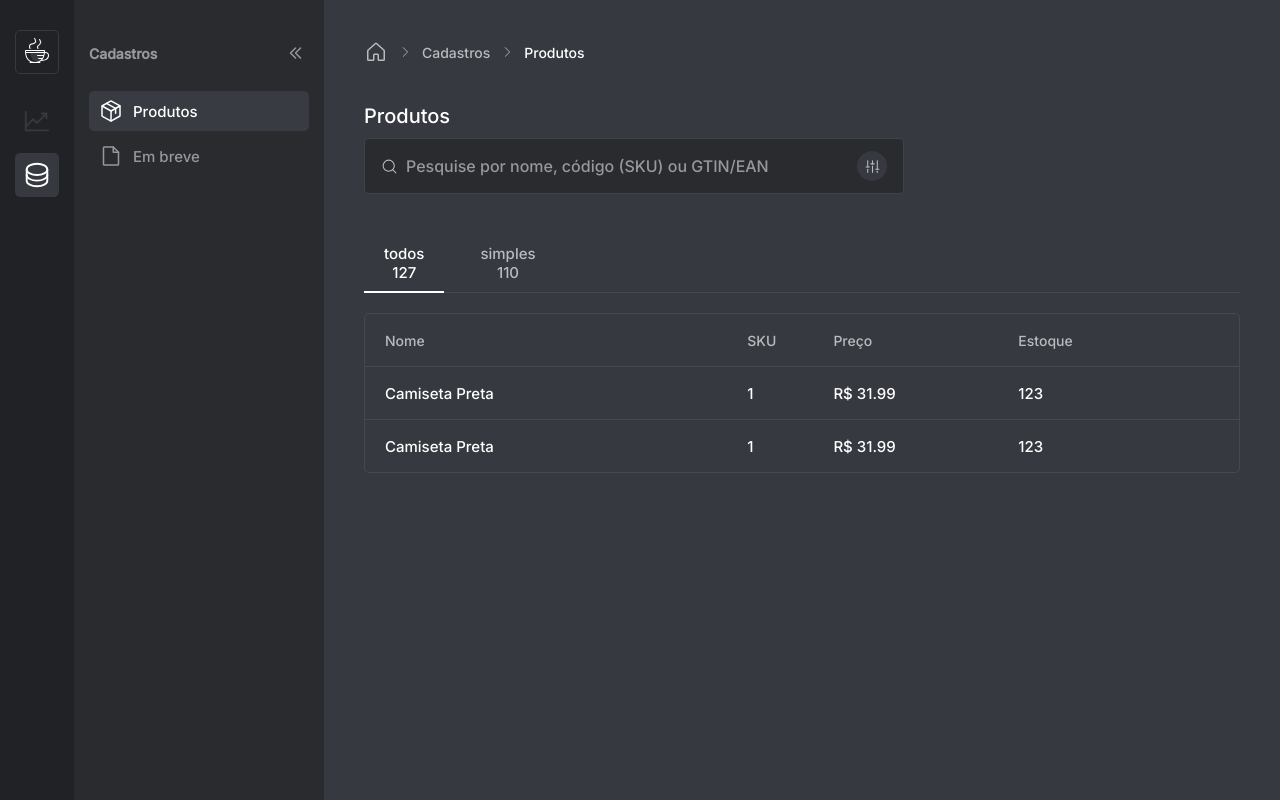
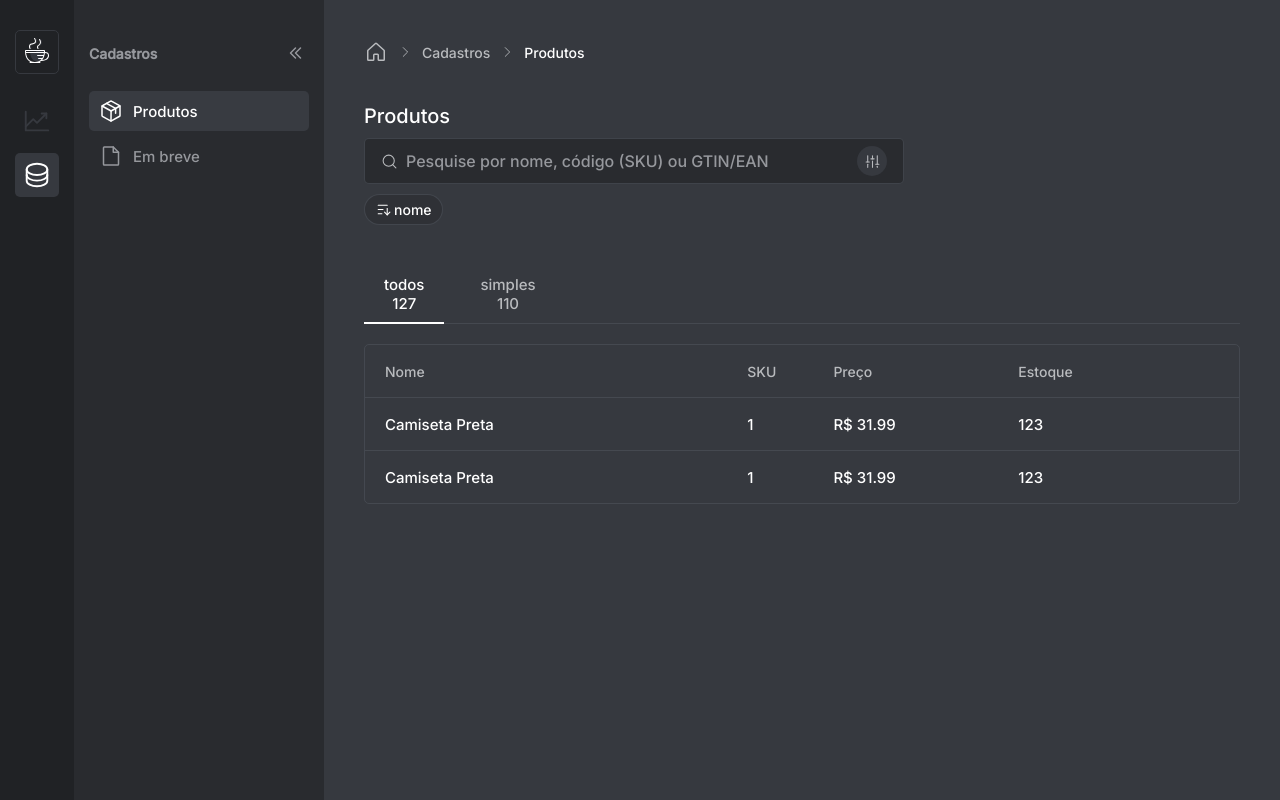
Before and after one commit to lucaslousada/sellez, a React (Vite) app: page /produtos in a window 1280 px wide. Built offline with nearby package versions, Linux system fonts and the light colour scheme; data requests are answered from the project's data file.

Commit message:
finalize the sort filter structure and style

```diff
--- /dev/null
+++ b/src/pages/Products/components/Filters/Sort/index.tsx
@@ -0,0 +1,49 @@
+import { useState } from 'react';
+import { Root as DropdownMenuRoot } from '@radix-ui/react-dropdown-menu';
+
+import { SortAscending } from 'phosphor-react';
+
+import {
+  DropdownMenuContent,
+  DropdownMenuGroup,
+  DropdownMenuItem,
+  DropdownMenuLabel,
+  DropdownMenuTrigger,
+} from './styles';
+
+type SelectableItemTypes = keyof typeof selectableItems;
+
+const selectableItems = {
+  name: 'Nome',
+  last: 'Mais recente',
+  sku: 'SKU',
+};
+
+export function Sort() {
+  const [selectedItem, setSelectedItem] = useState<SelectableItemTypes>('name');
+
+  return (
+    <DropdownMenuRoot>
+      <DropdownMenuTrigger title="Ordenação">
+        <SortAscending />
+        {selectableItems[selectedItem]}
+      </DropdownMenuTrigger>
+
+      <DropdownMenuContent align="start">
+        <DropdownMenuLabel>Ordernar por</DropdownMenuLabel>
+
+        <DropdownMenuGroup>
+          <DropdownMenuItem onSelect={() => setSelectedItem('name')}>
+            Nome
+          </DropdownMenuItem>
+          <DropdownMenuItem onSelect={() => setSelectedItem('last')}>
+            Mais recentes
+          </DropdownMenuItem>
+          <DropdownMenuItem onSelect={() => setSelectedItem('sku')}>
+            Código SKU
+          </DropdownMenuItem>
+        </DropdownMenuGroup>
+      </DropdownMenuContent>
+    </DropdownMenuRoot>
+  );
+}
--- /dev/null
+++ b/src/pages/Products/components/Filters/Sort/styles.ts
@@ -0,0 +1,36 @@
+import styled from 'styled-components';
+
+import {
+  buttonForFilters,
+  content,
+  group,
+  label,
+} from '../../../../../styles/shared/dropdownMenuForFilters';
+
+import {
+  Content,
+  Group,
+  Item,
+  Label,
+  Trigger,
+} from '@radix-ui/react-dropdown-menu';
+
+export const DropdownMenuTrigger = styled(Trigger)`
+  ${buttonForFilters}
+`;
+
+export const DropdownMenuContent = styled(Content)`
+  ${content}
+`;
+
+export const DropdownMenuLabel = styled(Label)`
+  ${label}
+`;
+
+export const DropdownMenuGroup = styled(Group)`
+  ${group}
+`;
+
+export const DropdownMenuItem = styled(Item)`
+  ${buttonForFilters}
+`;
--- a/src/pages/Products/components/Filters/index.tsx
+++ b/src/pages/Products/components/Filters/index.tsx
@@ -1,8 +1,9 @@
 import { RefineSearch } from './RefineSearch';
+import { Sort } from './Sort';
 
 import { MagnifyingGlass } from 'phosphor-react';
 
-import { Container, SearchBar } from './styles';
+import { Container, MultipleFilters, SearchBar } from './styles';
 
 export function Filters() {
   return (
@@ -15,6 +16,11 @@ export function Filters() {
         />
         <RefineSearch />
       </SearchBar>
+      <MultipleFilters>
+        <li>
+          <Sort />
+        </li>
+      </MultipleFilters>
     </Container>
   );
 }
--- a/src/pages/Products/components/Filters/styles.ts
+++ b/src/pages/Products/components/Filters/styles.ts
@@ -8,7 +8,7 @@ export const SearchBar = styled.div`
   display: flex;
   align-items: center;
   max-width: 540px;
-  padding: 12px 16px;
+  padding: 7px 16px;
   background-color: ${({ theme }) => theme.colors.color_200};
   border: 1px solid ${({ theme }) => theme.colors.transparent_color_100};
   border-radius: 5px;
@@ -32,3 +32,9 @@ export const SearchBar = styled.div`
     color: ${({ theme }) => theme.colors.color_800};
   }
 `;
+
+export const MultipleFilters = styled.ul`
+  display: flex;
+  gap: 0 10px;
+  margin-top: 10px;
+`;
--- /dev/null
+++ b/src/styles/shared/dropdownMenuForFilters.ts
@@ -0,0 +1,50 @@
+import { css } from 'styled-components';
+
+export const content = css`
+  z-index: 1;
+  max-width: 445px;
+  padding: 12px 16px;
+  margin-top: 6px;
+  background-color: ${({ theme }) => theme.colors.color_300};
+  border: 1px solid ${({ theme }) => theme.colors.transparent_color_100};
+  border-radius: 5px;
+`;
+
+export const label = css`
+  margin-bottom: 8px;
+  font-size: 14px;
+  color: ${({ theme }) => theme.colors.color_700};
+`;
+
+export const group = css`
+  display: flex;
+  flex-wrap: wrap;
+  gap: 10px 5px;
+`;
+
+export const buttonForFilters = css`
+  cursor: pointer;
+  display: flex;
+  align-items: center;
+  gap: 0 2px;
+  padding: 6px 10px;
+  background-color: ${({ theme }) => theme.colors.color_300};
+  border: 1px solid ${({ theme }) => theme.colors.transparent_color_100};
+  border-radius: 20px;
+  font-size: 14px;
+  text-transform: lowercase;
+  transition: box-shadow ${({ theme }) => theme.transitions.default},
+    border-color ${({ theme }) => theme.transitions.default};
+
+  svg {
+    width: 17px;
+    height: 17px;
+    color: ${({ theme }) => theme.colors.color_900};
+  }
+
+  &:hover,
+  &[data-state='open'] {
+    box-shadow: 0 0 0 1px ${({ theme }) => theme.colors.main};
+    border-color: ${({ theme }) => theme.colors.main};
+  }
+`;
```
